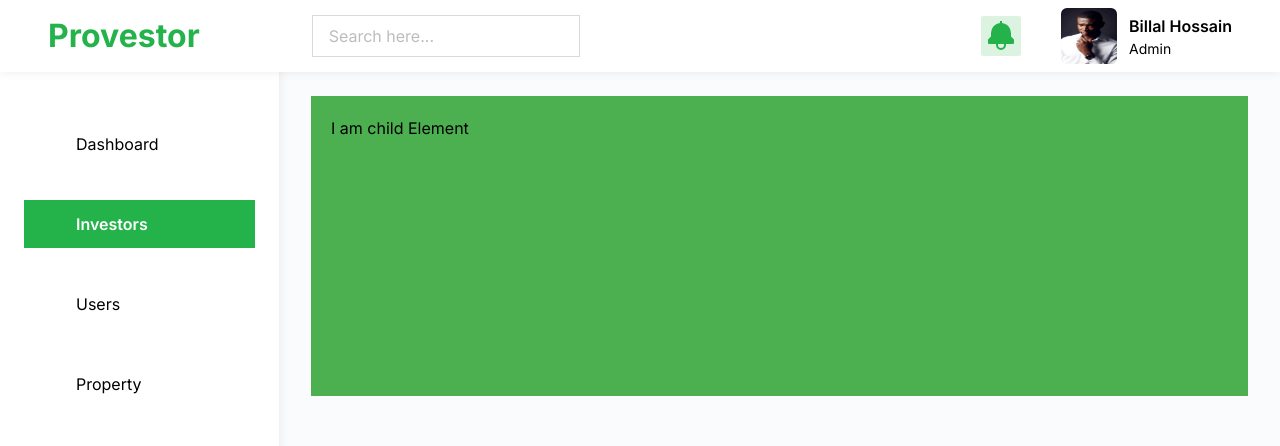
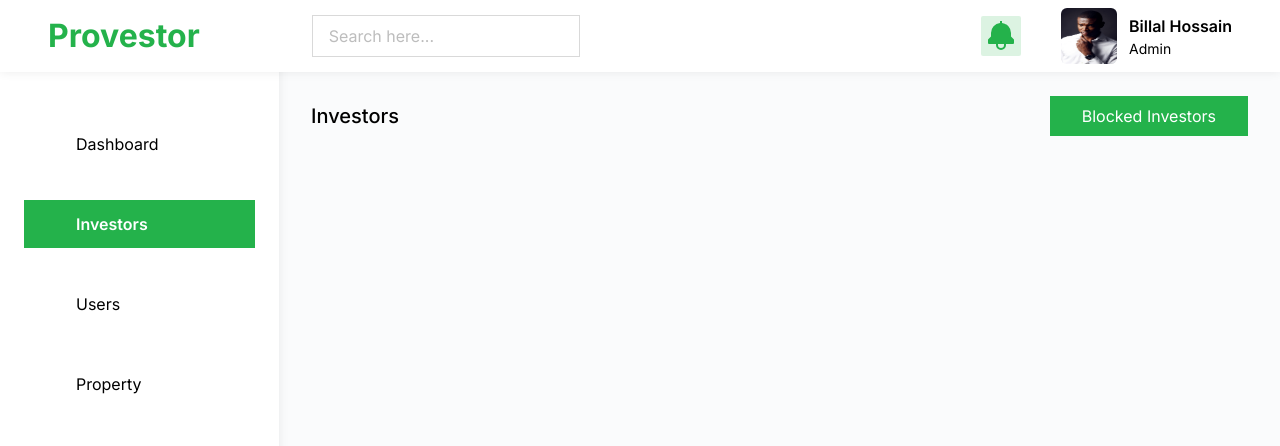
Before and after one commit to billalhossain12/provestor-dashboard, a React (Vite) app: page /investors in a window 1280 px wide. Shown: the top 446 px of the page. Built offline with nearby package versions, Linux system fonts and the light colour scheme; some icons are missing.

Commit message:
added page heading and button to show blocked investors

```diff
--- a/src/pages/Investors/Investors.tsx
+++ b/src/pages/Investors/Investors.tsx
@@ -1,7 +1,17 @@
+import { Link } from 'react-router-dom';
+
 export default function Investors() {
-  return (
-    <div className="overflow-x-auto max-w-[80vw]">
-      <div className="bg-green-500 p-5 h-[300px] min-w-[600px]">I am child Element</div>
-    </div>
-  )
+	return (
+		<main>
+			<div className="flex items-center justify-between mb-[2rem]">
+				<h3 className="text-[1.25rem] font-medium">Investors</h3>
+				<Link to="blocked-investors">
+					<button className="flex items-center justify-center gap-3 bg-primary px-8 py-2 text-white">
+						Blocked Investors
+					</button>
+				</Link>
+			</div>
+
+		</main>
+	);
 }
--- a/src/shared/sidebars/Sidebar.tsx
+++ b/src/shared/sidebars/Sidebar.tsx
@@ -21,7 +21,6 @@ export default function Sidebar() {
 						to="investors"
 						className="flex items-center gap-[1rem] p-[0.75rem] hover:text-primary duration-200"
 						style={setActiveStyles}
-						end
 					>
 						<Icon className="text-[1.5rem]" icon="heroicons:user-group-solid" />
 						<span>Investors</span>
```
